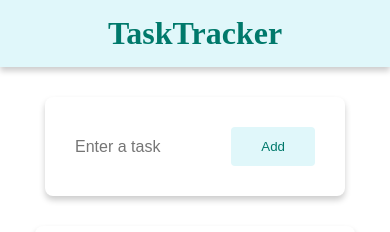
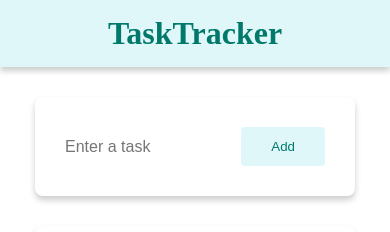
Before and after one commit to suruthiperumal12/React-TodoApp, a React (Vite) app: page / in a window 390 px wide. Shown: the top 232 px of the page. Built offline with nearby package versions, Linux system fonts and the light colour scheme.

Commit message:
modified files

```diff
--- a/src/components/form.module.css
+++ b/src/components/form.module.css
@@ -44,7 +44,7 @@
 
 @media screen and (max-width:800px) {
     .formtodo {
-        width: 300px;
+        width: 320px;
     }
 
     .modernInput {
```
